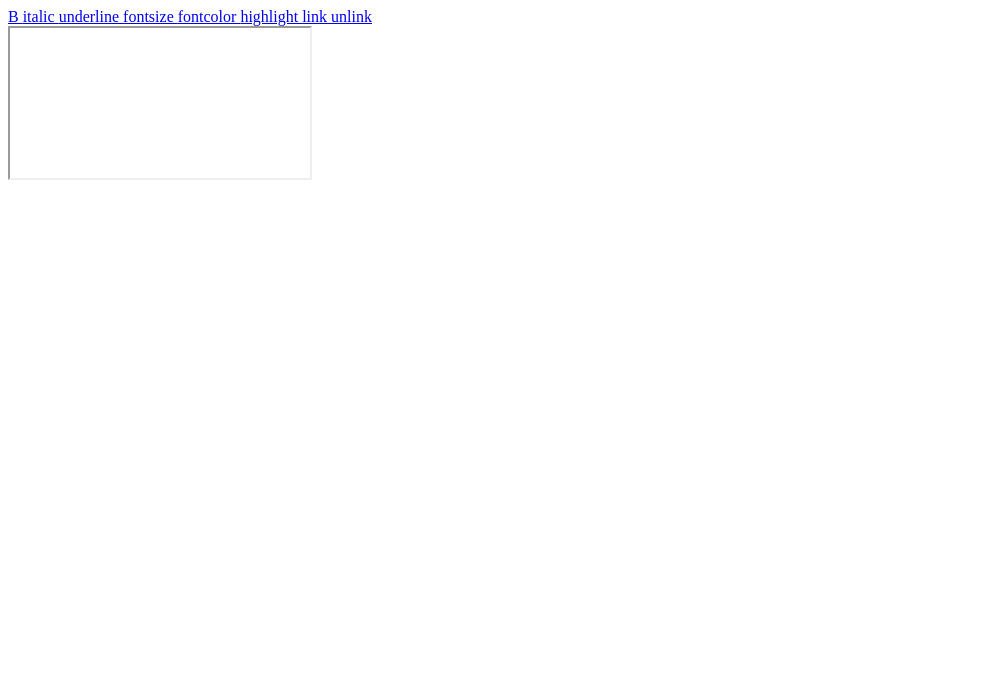
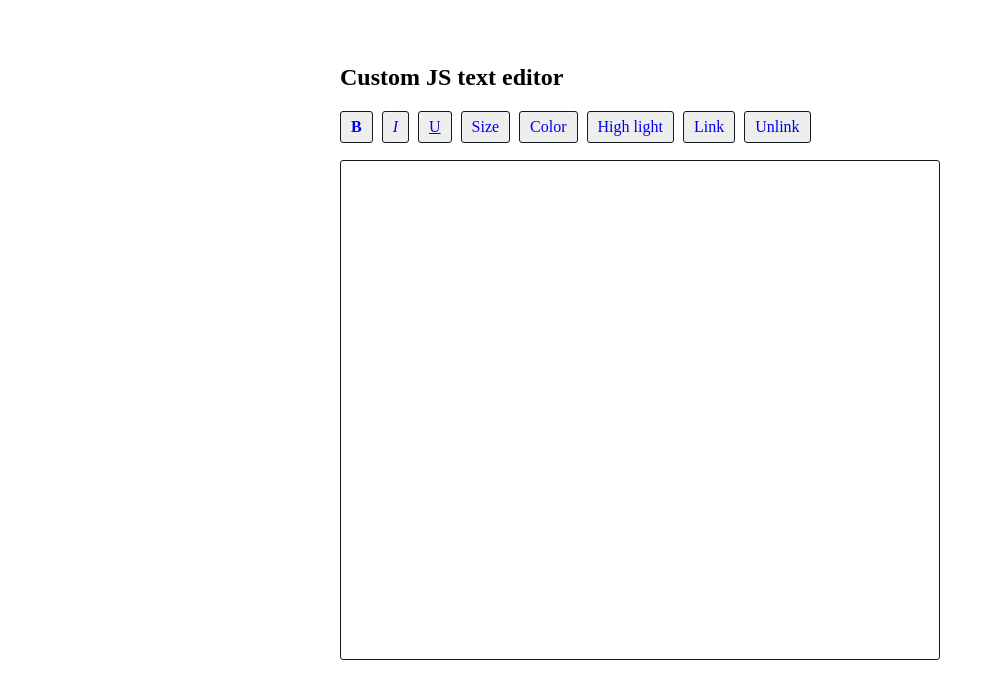
Before and after one commit to mrKorg/js_text_editor, a plain HTML site: page index.html in a window 1280 px wide. Shown: the whole page, without its empty margins (0-995 px from the left). Drawn offline with Linux system fonts and the light colour scheme.

Commit message:
create simple style

```diff
--- a/assets/css/style.css
+++ b/assets/css/style.css
@@ -0,0 +1,36 @@
+.editor {
+    padding: 40px 0;
+}
+.editor__wrap {
+    max-width: 600px;
+    margin: 0 auto;
+}
+.editor__title {
+    margin-bottom: 20px;
+    font-size: 24px;
+}
+.editor__header {
+    margin-bottom: 10px;
+}
+.editor__header a {
+    line-height: 30px;
+    padding: 0 10px;
+    border: 1px solid #121a1d;
+    background: #eee;
+    border-radius: 3px;
+    display: inline-block;
+    vertical-align: top;
+    margin: 0 5px 7px 0;
+    text-decoration: none;
+}
+.editor__header a:hover {
+    background: white;
+}
+.editor__body iframe{
+    border: 1px solid #121a1d;
+    width: 100%;
+    height: 500px;
+    border-radius: 3px;
+    padding: 10px;
+    box-sizing: border-box;
+}
--- a/index.html
+++ b/index.html
@@ -13,30 +13,33 @@
 
     <div class="editor">
         <div class="editor__wrap">
+            <h1 class="editor__title">
+                Custom JS text editor
+            </h1>
             <div class="editor__header">
                 <a href="#" id="button-bold">
-                    B
+                    <b>B</b>
                 </a>
                 <a href="#" id="button-italic">
-                    italic
+                    <i>I</i>
                 </a>
                 <a href="#" id="button-underline">
-                    underline
+                    <u>U</u>
                 </a>
                 <a href="#" id="button-size">
-                    fontsize
+                    Size
                 </a>
                 <a href="#" id="button-color">
-                    fontcolor
+                    Color
                 </a>
                 <a href="#" id="button-background">
-                    highlight
+                    High light
                 </a>
                 <a href="#" id="button-link">
-                    link
+                    Link
                 </a>
                 <a href="#" id="button-unlink">
-                    unlink
+                    Unlink
                 </a>
             </div>
             <div class="editor__body">
```
